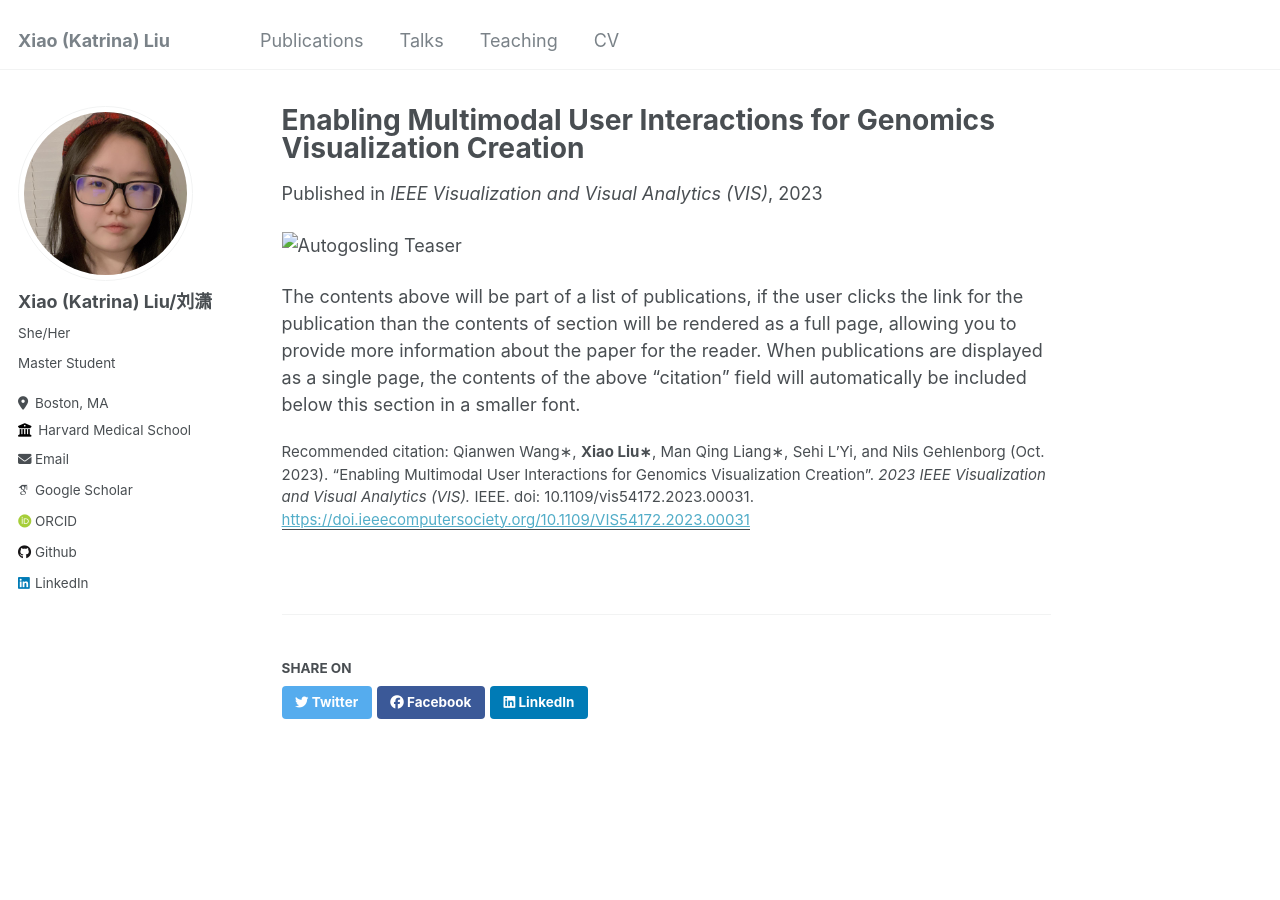
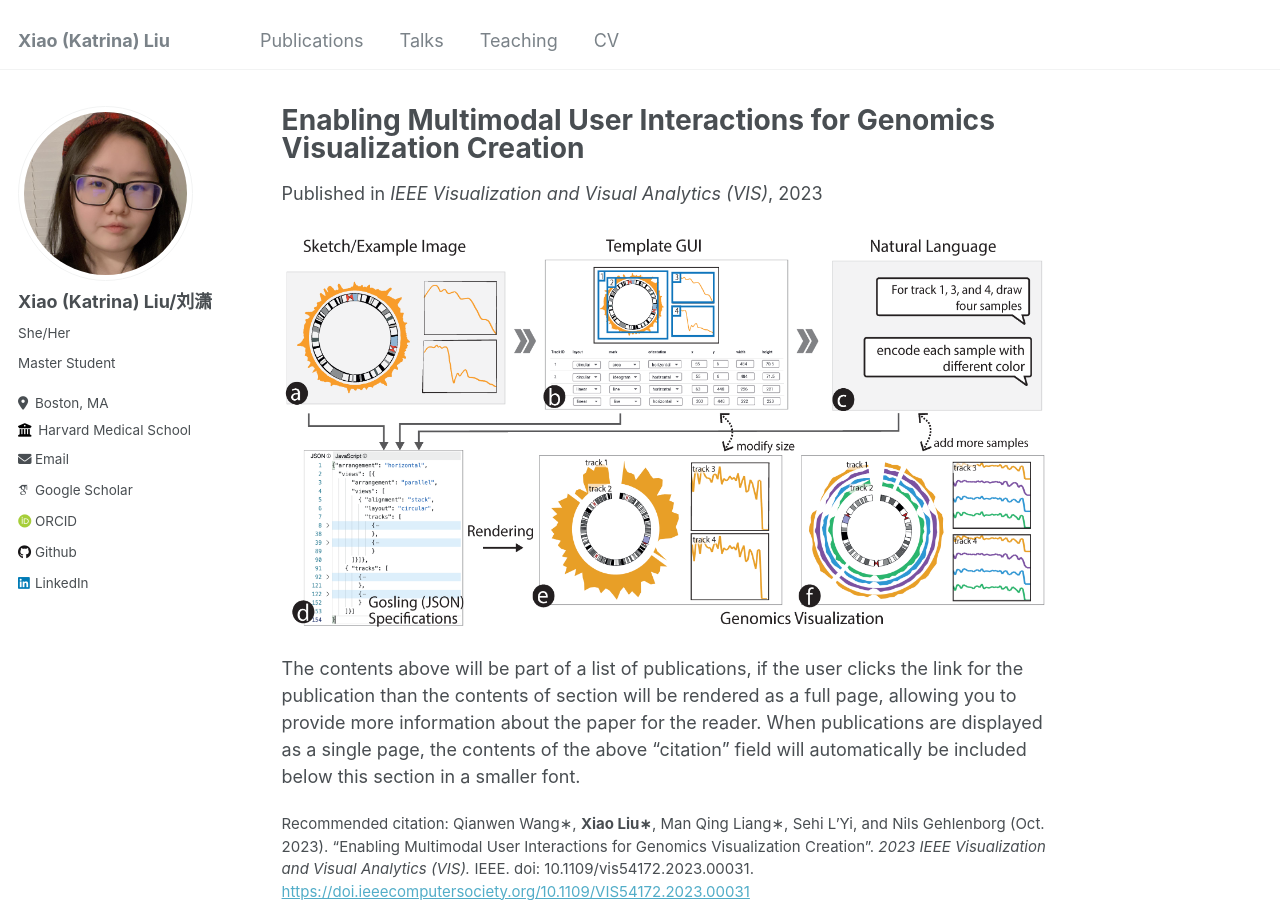
Before and after one commit to katrina-liu/katrina-liu.github.io, a Jekyll site: the page built from _publications/2023-10-01-autogosling.md, in a window 1280 px wide and 900 px high. Built offline with Jekyll 4.4.1, drawn with Linux system fonts in a browser that asks for light colours; some web fonts are replaced.

Commit message:
Update 2023-10-01-autogosling.md

```diff
--- a/_publications/2023-10-01-autogosling.md
+++ b/_publications/2023-10-01-autogosling.md
@@ -9,6 +9,6 @@ paperurl: 'https://doi.ieeecomputersociety.org/10.1109/VIS54172.2023.00031'
 citation: 'Qianwen Wang∗, <b>Xiao Liu∗</b>, Man Qing Liang∗, Sehi L’Yi, and Nils Gehlenborg (Oct. 2023). “Enabling Multimodal User Interactions for Genomics Visualization Creation”. <i>2023 IEEE Visualization and Visual Analytics (VIS).</i> IEEE. doi: 10.1109/vis54172.2023.00031.'
 ---
 
- <img src="autogosling.png" alt="Autogosling Teaser">
+ <img src="/images/autogosling.png" alt="Autogosling Teaser">
 
 The contents above will be part of a list of publications, if the user clicks the link for the publication than the contents of section will be rendered as a full page, allowing you to provide more information about the paper for the reader. When publications are displayed as a single page, the contents of the above "citation" field will automatically be included below this section in a smaller font.
```
